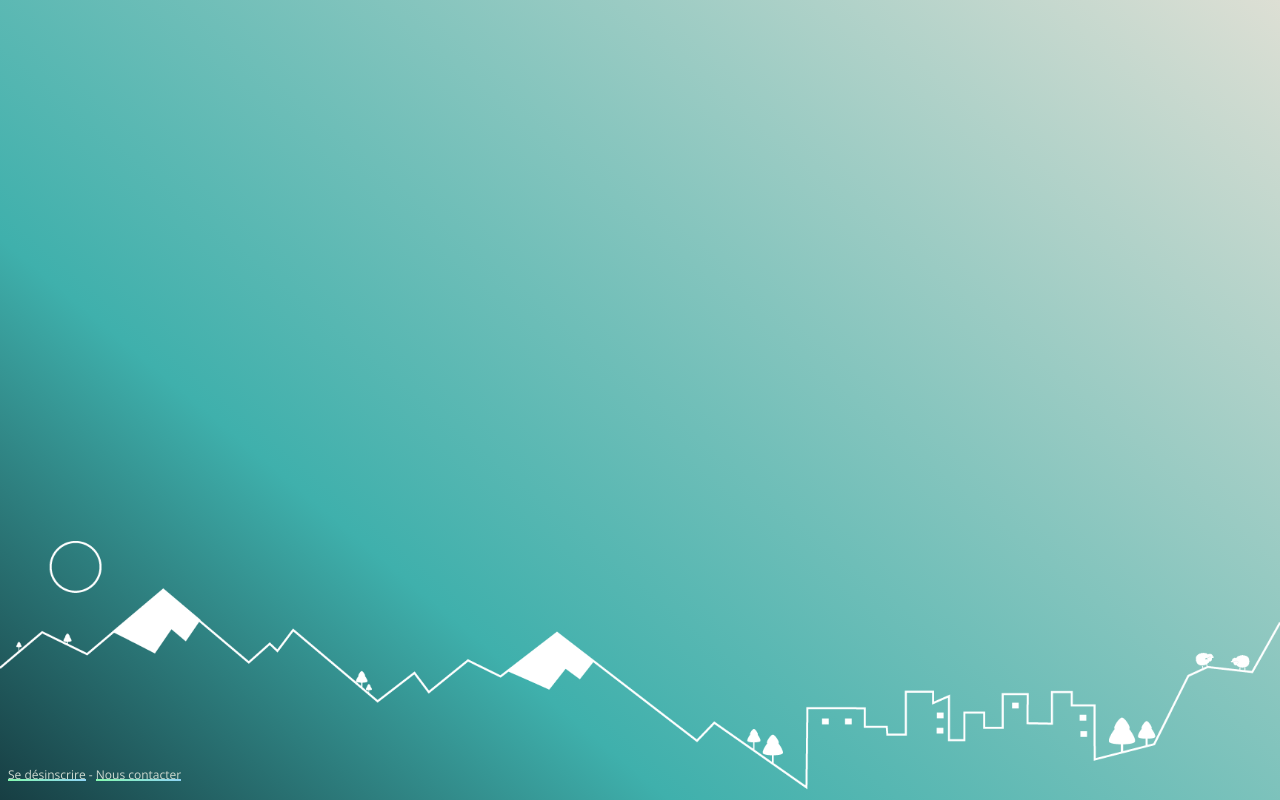
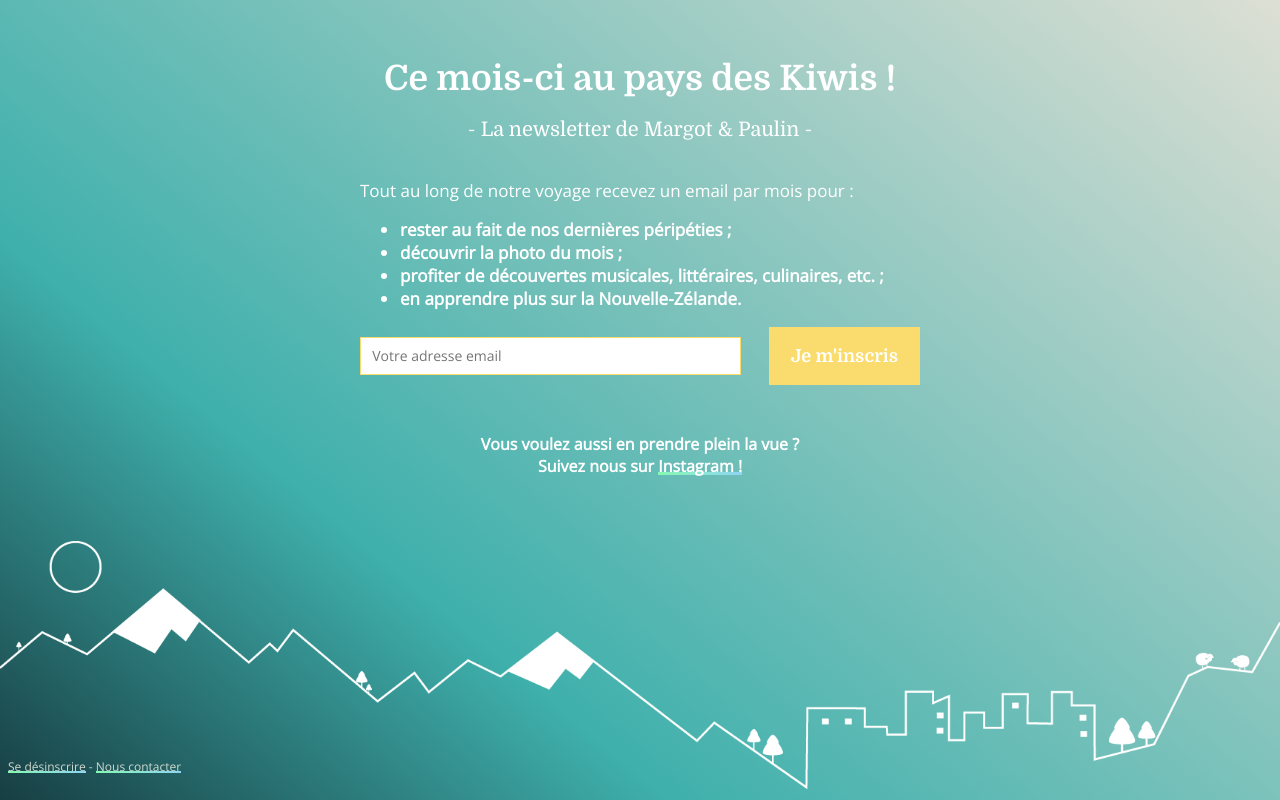
Before and after one commit to MargotBrun/newsletter-kiwi, a React (Create React App) app: page / in a window 1280 px wide. Built offline with nearby package versions, Linux system fonts and the light colour scheme; the HTML template or start-up script is replaced by a standard one.

Commit message:
integrate newsletter page

```diff
--- a/public/index.html
+++ b/public/index.html
@@ -6,6 +6,7 @@
     <meta name="theme-color" content="#000000">
     <link rel="shortcut icon" href="%PUBLIC_URL%/favicon.ico">
     <link href="https://fonts.googleapis.com/css?family=Domine:400,700|Open+Sans:300" rel="stylesheet">
+    <link href="https://fonts.googleapis.com/css?family=Domine:400,700" rel="stylesheet">
     <title>Newsletter des kiwis</title>
   </head>
   <body>
--- a/src/App.jsx
+++ b/src/App.jsx
@@ -7,7 +7,7 @@ export default () => (
   <Router>
     <Layout>
       <Switch>
-        <Route path="/inscription" exact component={SubscriptionPage} />
+        <Route path="/" exact component={SubscriptionPage} />
       </Switch>
     </Layout>
   </Router>
--- a/src/components/Layout/Layout.css
+++ b/src/components/Layout/Layout.css
@@ -1,24 +1,37 @@
 .Layout {
+  font-family: Open Sans, Verdana, Tahoma, Geneva, serif;
   background-image: url("/images/background.png"), linear-gradient(40deg,#173e43,#3fb0ac 30%,#dddfd4);
-  position: absolute;
-  top: 0;
-  bottom: 0;
-  left: 0;
-  right: 0;
-  min-height: 650px;
+  position: relative;
+  min-height: 100vh;
   background-repeat: no-repeat;
   background-position: bottom;
   background-size: contain;
   padding: 8px;
+  padding-bottom: 120px;
+  box-sizing: border-box;
+}
+
+.Layout_content {
+  min-height: 520px;
 }
 
 .Layout_footer {
   position: absolute;
   bottom: 0;
-  height: 50px;
+  left: 0;
+  right: 0;
+  height: 120px;
   line-height: 50px;
   text-align: center;
   font-family: 'Open Sans', Verdana, Tahoma, serif;
   font-size: 12px;
   color: #CEDAD0;
+  text-align: center;
+  padding: 8px;
 }
+@media(min-width: 550px) {
+  .Layout_footer {
+    height: 50px;
+    text-align: left;
+  }
+}
--- a/src/components/Layout/Layout.jsx
+++ b/src/components/Layout/Layout.jsx
@@ -4,13 +4,11 @@ import './Layout.css';
 
 export default ({ children }) => (
   <div className="Layout">
-    {children}
+    <div className="Layout_content">{children}</div>
     <footer className="Layout_footer">
       <ShinyLink to="/se-desinscrire">Se désinscrire</ShinyLink>
       {' - '}
-      <ShinyLink href="mailto:paulin.trognon@gmail.com">
-        Nous contacter
-      </ShinyLink>
+      <ShinyLink href="mailto:paulin.trognon@gmail.com">Nous contacter</ShinyLink>
     </footer>
   </div>
 );
--- a/src/index.css
+++ b/src/index.css
@@ -32,7 +32,6 @@ body {
 p, h1, h2, h3, h4, h5, h6 {
   font-size: 1em;
   margin: 0;
-  font-weight: normal;
 }
 
 /* Grouping content
--- /dev/null
+++ b/src/pages/Subscription/Subscription.css
@@ -0,0 +1,93 @@
+.SubscriptionPage {
+  max-width: 600px;
+  margin: auto;
+  color: #FFF;
+  padding: 50px 20px 20px;
+  box-sizing: border-box;
+}
+
+.SubscriptionPage_content {
+  min-height: 345px;
+}
+
+.SubscriptionPage_content_title {
+  font-weight: 700;
+  text-align: center;
+  font-size: 35px;
+  margin-bottom: 12px;
+  padding: 0px;
+  margin-top: 0px;
+  font-family: Domine, Verdana, Tahoma, Geneva, serif;
+}
+
+.SubscriptionPage_content_subtitle {
+  font-weight: 300;
+  text-align: center;
+  font-size: 20px;
+  margin-top: 20px;
+  font-family: Domine, Verdana, Tahoma, Geneva, serif;
+  margin-bottom: 40px;
+}
+
+.SubscriptionPage_content_phrase {
+  font-size: 17px;
+}
+
+.SubscriptionPage_content_list {
+  font-weight: bold;
+  font-size: 17px;
+  line-height: 23px;
+}
+
+.SubscriptionPage_content_form {
+  margin-top: 15px;
+  display: flex;
+  flex-wrap: wrap;
+  justify-content: center;
+}
+@media(min-width: 540px) {
+  .SubscriptionPage_content_form {
+    flex-wrap: wrap;
+  }
+}
+
+.SubscriptionPage_content_form_email {
+  font-size: 14px;
+  padding: 10px 2%;
+  border: 1px solid #f9dc6d;
+  color: #3fb0ac;
+  margin-top: 10px;
+  margin-bottom: 10px;
+  width: 100%;
+}
+@media(min-width: 540px) {
+  .SubscriptionPage_content_form_email {
+    flex: 1;
+    margin-right: 5%;
+  }
+}
+
+.SubscriptionPage_content_form_submit {
+  font-family: 'Domine', Verdana, Tahoma, Geneva, serif;
+  font-weight: 700;
+  white-space: nowrap;
+  min-height: 50px;
+  padding: 0px 22px;
+  text-align: center;
+  font-size: 18px;
+  cursor: pointer;
+  border: 1px;
+  color: #ffffff;
+  background: #f9dc6d;
+  transition: all 0.3s;
+}
+.SubscriptionPage_content_form_submit:hover {
+  transform: scale(1.1);
+}
+
+.SubscriptionPage_instagram {
+  font-weight: 700;
+  text-align: center;
+  margin-top: 30px;
+  line-height: 22px;
+}
--- a/src/pages/Subscription/Subscription.jsx
+++ b/src/pages/Subscription/Subscription.jsx
@@ -0,0 +1,51 @@
+import React from 'react';
+import ShinyLink from '../../components/ShinyLink/ShinyLink';
+import './Subscription.css';
+
+export default class SubscriptionPage extends React.Component {
+  constructor(props) {
+    super(props);
+    this.state = {};
+  }
+
+  render() {
+    return (
+      <div className="SubscriptionPage">
+        <div className="SubscriptionPage_content">
+          <h1 className="SubscriptionPage_content_title">Ce mois-ci au pays des Kiwis&nbsp;!</h1>
+          <h2 className="SubscriptionPage_content_subtitle">
+            - La newsletter de Margot &amp; Paulin -
+          </h2>
+          <p className="SubscriptionPage_content_phrase">
+            Tout au long de notre voyage recevez un email par mois pour&nbsp;:
+          </p>
+          <ul className="SubscriptionPage_content_list">
+            <li>rester au fait de nos dernières péripéties&nbsp;;</li>
+            <li>découvrir la photo du mois&nbsp;;</li>
+            <li>profiter de découvertes musicales, littéraires, culinaires, etc.&nbsp;;</li>
+            <li>en apprendre plus sur la Nouvelle-Zélande.</li>
+          </ul>
+          <form className="SubscriptionPage_content_form">
+            <input
+              className="SubscriptionPage_content_form_email"
+              type="email"
+              placeholder="Votre adresse email"
+            />
+            <button className="SubscriptionPage_content_form_submit" type="submit">
+              Je m'inscris
+            </button>
+          </form>
+        </div>
+        <div className="SubscriptionPage_instagram">
+          <p>Vous voulez aussi en prendre plein la vue ?</p>
+          <p>
+            Suivez nous sur{' '}
+            <ShinyLink href="https://www.instagram.com/djgomart/" target="_blank">
+              Instagram !
+            </ShinyLink>
+          </p>
+        </div>
+      </div>
+    );
+  }
+}
```
Also changed, not shown: 2 other files (tests, documents, lock files or other folders).
